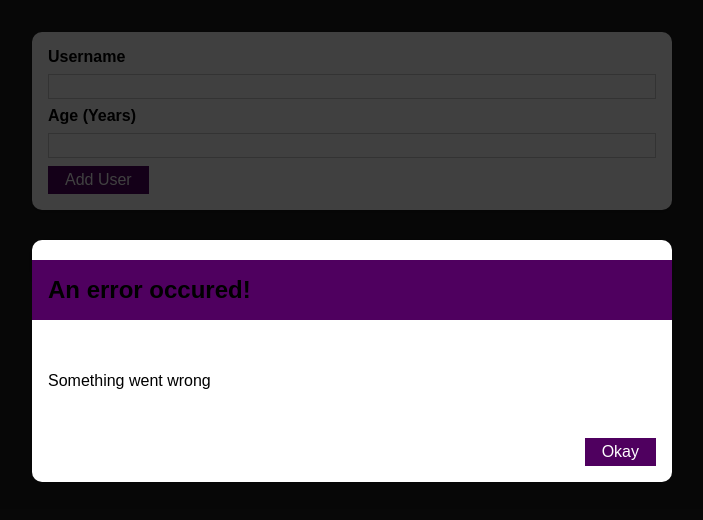
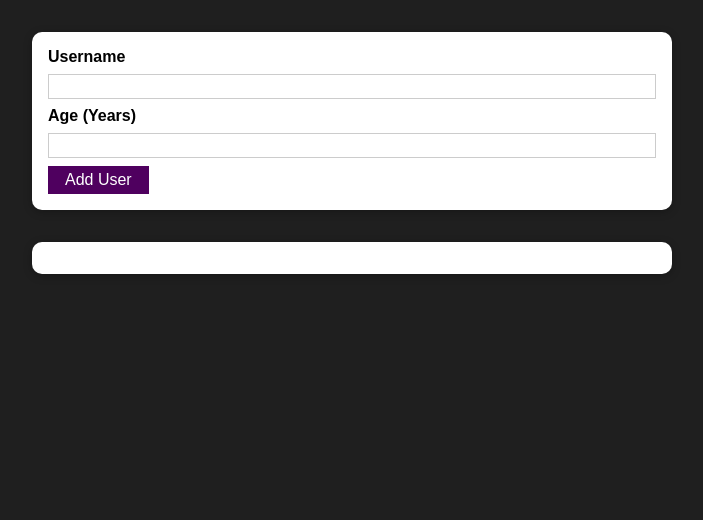
Before and after one commit to eduardoquerido/react-project2, a React (Create React App) app in the folder project-demo-2/: page / in a window 1280 px wide. Shown: the top 520 px of the page, without its empty margins (288-991 px from the left). Built offline with nearby package versions, Linux system fonts and the light colour scheme.

Commit message:
Managing the Error State

```diff
--- a/project-demo-2/src/components/UI/ErrorModal/ErrorModal.js
+++ b/project-demo-2/src/components/UI/ErrorModal/ErrorModal.js
@@ -8,7 +8,7 @@
 const ErrorModal = (props) => {
   return (
     <div className="">
-      <div className={classes.backdrop} />
+      <div className={classes.backdrop} onClick={props.onConfirm} />
       <Card className={classes.modal}>
         <header>
           <h2 className={classes.header}>{props.title}</h2>
@@ -17,7 +17,7 @@
           <p>{props.message}</p>
         </div>
         <footer className={classes.actions}>
-          <Button>Okay</Button>
+          <Button onClick={props.onConfirm}>Okay</Button>
         </footer>
       </Card>
     </div>
--- a/project-demo-2/src/components/Users/AddUser/AddUser.js
+++ b/project-demo-2/src/components/Users/AddUser/AddUser.js
@@ -7,6 +7,7 @@
 const AddUser = (props) => {
   const [enteredUsername, setEnteredUsername] = useState("");
   const [enteredAge, setEnteredAge] = useState("");
+  const [error, setError] = useState();
 
   const usernameChangeHandler = (event) => {
     setEnteredUsername(event.target.value);
@@ -19,10 +20,18 @@
   const addUserHandler = (event) => {
     event.preventDefault();
     if (enteredUsername.trim().length === 0 || enteredAge.trim().length === 0) {
+      setError({
+        title: "Invalid input",
+        message: "Please enter a valid name/age (non-empty values).",
+      });
       return;
     }
 
     if (+enteredAge < 1) {
+      setError({
+        title: "Invalid age",
+        message: "Please enter a valid age (> 0).",
+      });
       return;
     }
     // Lifting new user data
@@ -34,9 +43,20 @@
     setEnteredAge("");
     setEnteredUsername("");
   };
+
+  const errorHandler = () => {
+    setError(null);
+  };
+
   return (
     <div>
-      <ErrorModal title="An error occured!" message="Something went wrong" />
+      {error && (
+        <ErrorModal
+          title={error.title}
+          message={error.message}
+          onConfirm={errorHandler}
+        />
+      )}
       <Card className={classes.input}>
         <form onSubmit={addUserHandler}>
           <label htmlFor="username">Username</label>
```
